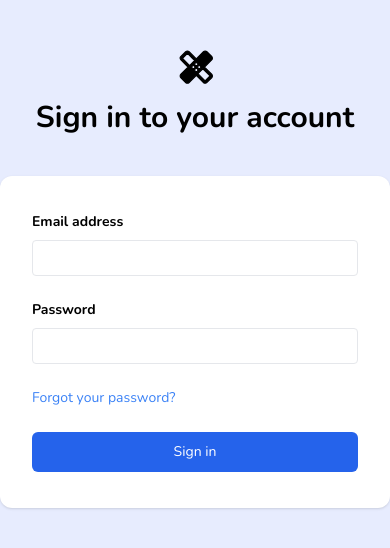
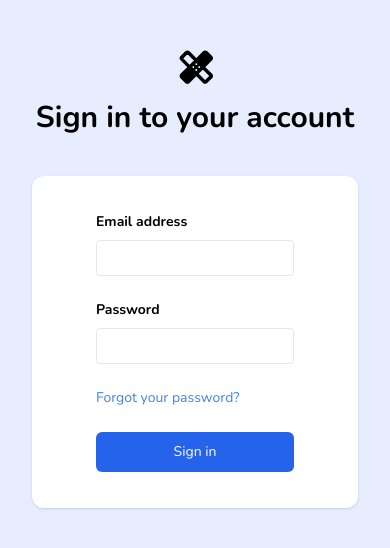
Before and after one commit to Olekroz/doctors, a Vue app: page / in a window 390 px wide. Shown: the top 548 px of the page. Built offline with nearby package versions, Linux system fonts and the light colour scheme.

Commit message:
mobile view fixed

```diff
--- a/src/components/SignIn.vue
+++ b/src/components/SignIn.vue
@@ -1,7 +1,7 @@
 <template>
   <div class="bg-primary-50 h-screen">
-    <div class="flex justify-center py-12">
-      <div class="space-y-8 w-[450px]">
+    <div class="flex justify-center py-12 bg-primary-50">
+      <div class="space-y-8 w-[450px] mx-8">
         <div class="h-auto max-w-md mb-10">
           <span class="">
             <svg
@@ -19,7 +19,7 @@
         </div>
 
         <div class="h-auto w-full py-6 bg-white rounded-xl px-8 shadow text-sm">
-          <form @submit.prevent class="bg-white flex-column py-3 space-y-6">
+          <form @submit.prevent class="bg-white flex-column py-3 space-y-6 mx-8">
             <div>
               <label for="email" class="block font-bold mb-2">Email address</label>
               <input
@@ -76,19 +76,19 @@ export default defineComponent({
       this.passwordError = validatePassword(this.password);
     },
     signIn() {
+      this.emailError = validateEmail(this.email);
+      this.passwordError = validatePassword(this.password);
       if (!this.emailError && !this.passwordError) {
         this.$router.push({ path: "/home", name: "Home" });
-      } else {
-        alert("Please enter correct email and password!");
       }
 
-      const response = fetch("http://localhost:3000/sign-in", {
-        method: "POST",
-        body: JSON.stringify({
-          email: this.email,
-          password: "cokolwiek",
-        }),
-      });
+      // const response = fetch("http://localhost:3000/sign-in", {
+      //   method: "POST",
+      //   body: JSON.stringify({
+      //     email: this.email,
+      //     password: "cokolwiek",
+      //   }),
+      // });
       a.bbb();
     },
   },
--- /dev/null
+++ b/src/core/http/http.ts
@@ -0,0 +1,8 @@
+export class HttpClient {
+  async request(url: string, method: string, body: any): Promise<any> {
+    const response = await fetch(url, {
+      method: method,
+      body: JSON.stringify(body),
+    });
+  }
+}
--- a/src/core/validators/password-validator.ts
+++ b/src/core/validators/password-validator.ts
@@ -1,5 +1,5 @@
 export function validatePassword(password: string): boolean {
-  let hasNumber = /\d/;
+  let hasNumber = /[0-9]/;
   let hasUpperCase = /[A-Z]/;
   let hasLowerCase = /[a-z]/;
   if (password.length > 10 && hasNumber.test(password) && hasUpperCase.test(password) && hasLowerCase.test(password)) {
```
